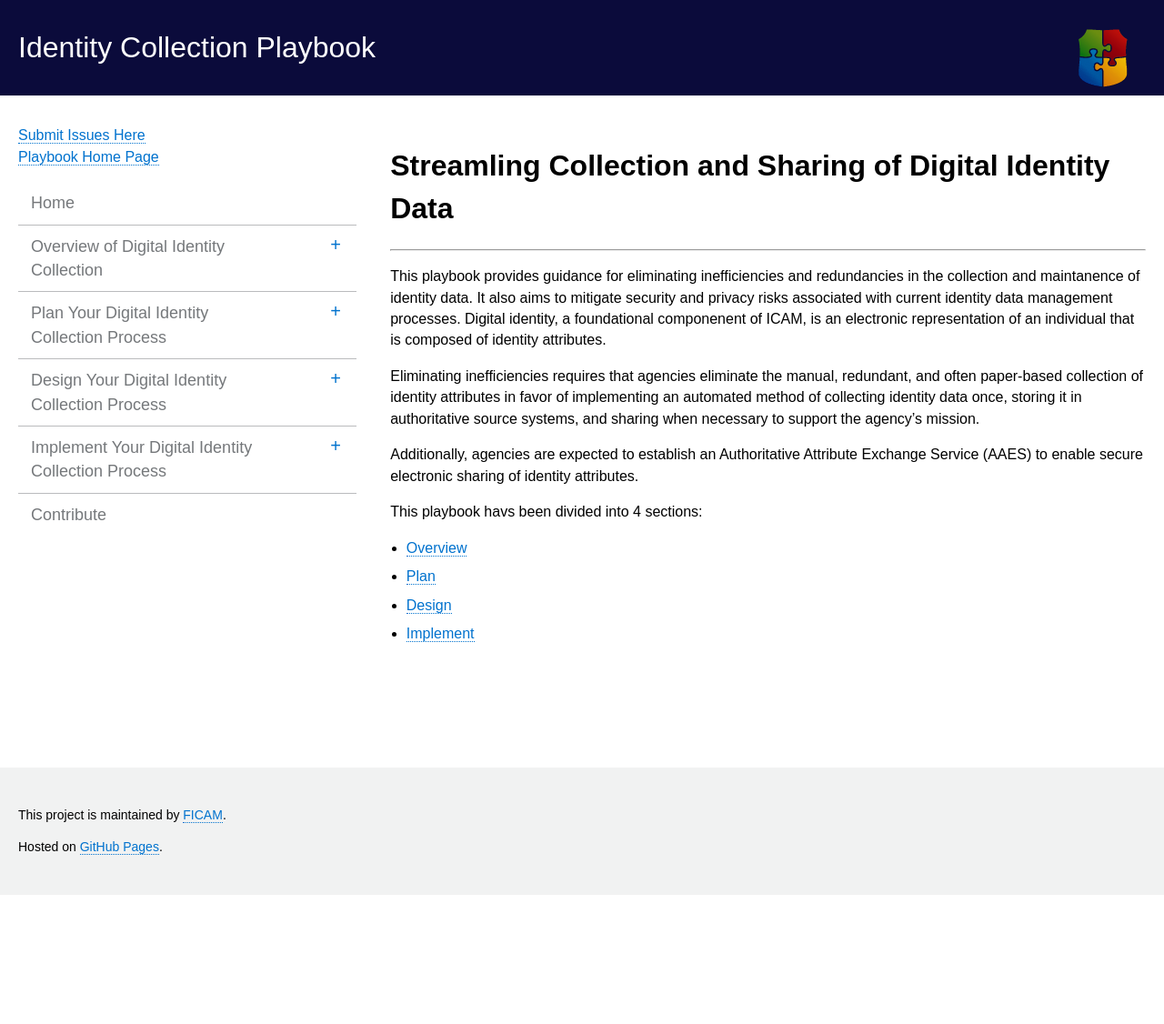
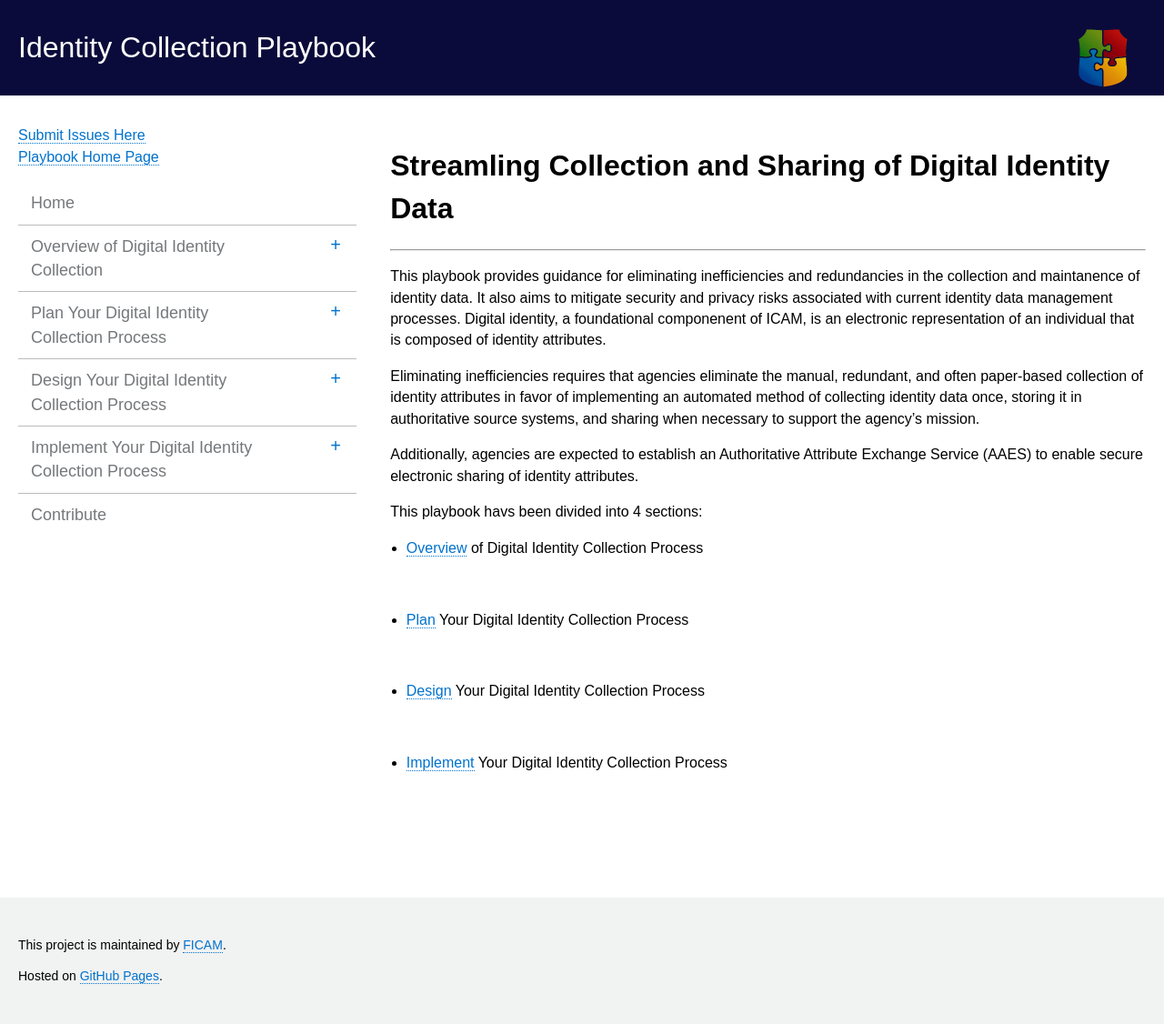
Before and after one commit to bnbuckler/identity-playbook, a Jekyll site: the page built from index.html, in a window 1280 px wide. Shown: the whole page at 91% size. Built offline with Jekyll 4.4.1, drawn with Linux system fonts in a browser that asks for light colours; before the commit the page ends 984 px from its top, so only the background shows below that.

Commit message:
Update index.md

```diff
--- a/_includes/index.md
+++ b/_includes/index.md
@@ -9,7 +9,16 @@ Additionally, agencies are expected to establish an Authoritative Attribute Exch
 
 This playbook havs been divided into 4 sections:
 
-* [Overview](../identity-playbook/overview/index/)
-* [Plan](../identity-playbook/plan/)
-* [Design](../identity-playbook/design/)
-* [Implement](../identity-playbook/implement/index/)
+* [Overview](../identity-playbook/overview/index/) of Digital Identity Collection Process
+
+<br>
+
+* [Plan](../identity-playbook/plan/index) Your Digital Identity Collection Process
+
+<br>
+
+* [Design](../identity-playbook/design/index) Your Digital Identity Collection Process
+
+<br>
+
+* [Implement](../identity-playbook/implement/index/) Your Digital Identity Collection Process
```
